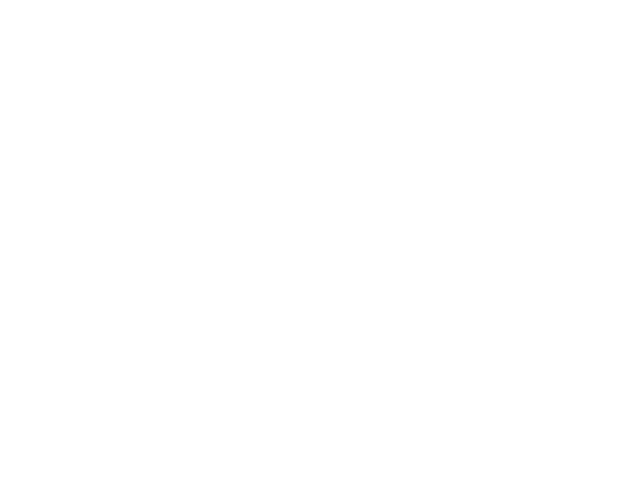
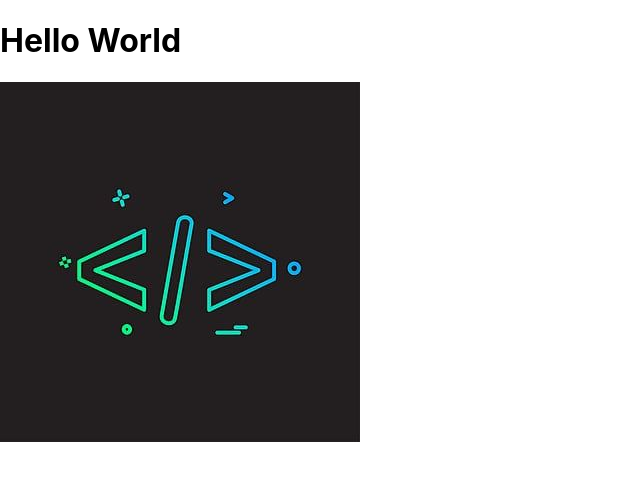
Before and after one commit to Takumi-Labs/react-port-demo, a React (Create React App) app: page / in a window 1280 px wide. Shown: the top 480 px of the page, without its empty margins (0-640 px from the left). Built offline with nearby package versions, Linux system fonts and the light colour scheme.

Commit message:
add embedded image

```diff
--- a/src/App.js
+++ b/src/App.js
@@ -1,6 +1,17 @@
-import logo from "./logo.svg";
-import "./App.css";
+import symbol from "./symbol.jpg";
 
-function App() {}
+function Logo(props) {
+  const userPic = <img src={symbol} />;
+  return userPic;
+}
+
+function App() {
+  return (
+    <div>
+      <h1>Hello World</h1>
+      <Logo />
+    </div>
+  );
+}
 
 export default App;
```
Also changed, not shown: src/page-logo.png (deleted), src/symbol.jpg (added).
